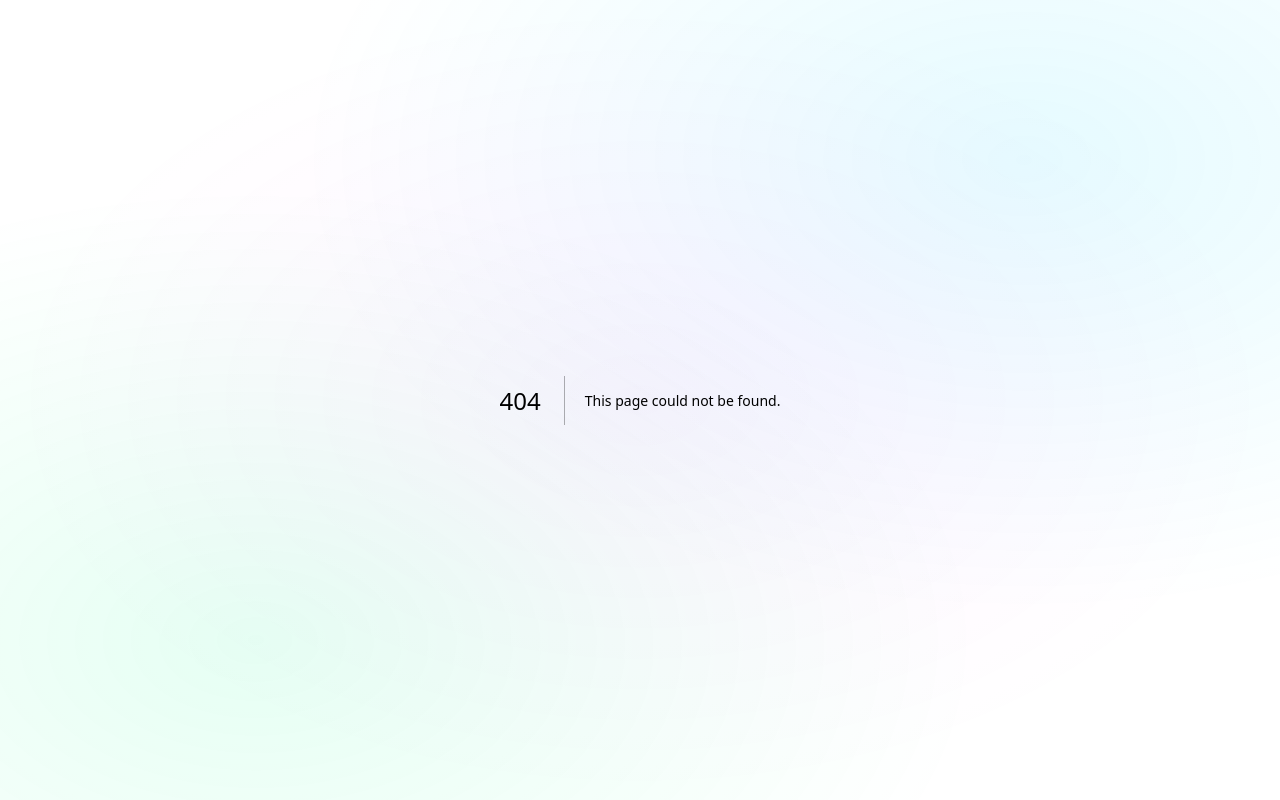
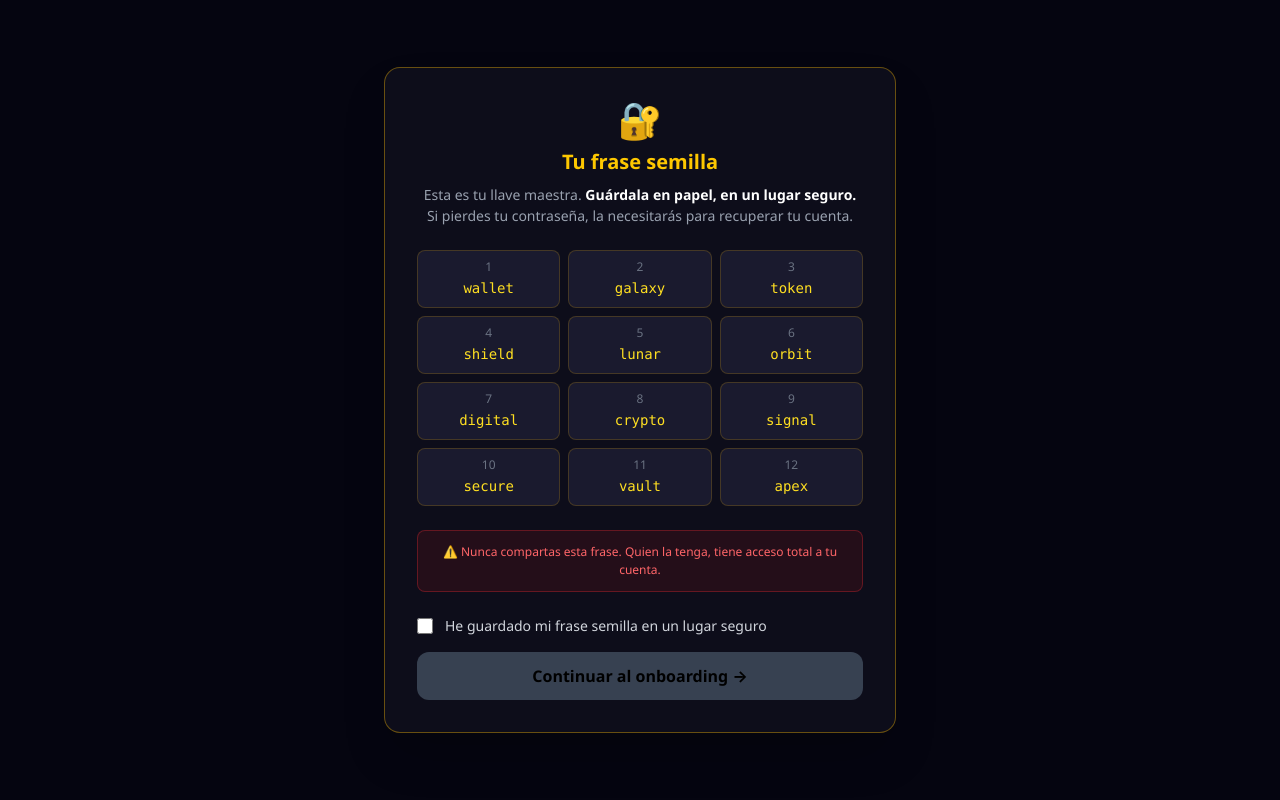
Before and after one commit to eeelien/eelienx-protocol, a Next.js app: page /demo-seed in a window 1280 px wide. Before the commit this address had no page. Built offline with nearby package versions, Linux system fonts and the light colour scheme.

Commit message:
feat: add /demo-seed page for presentation flow

```diff
--- /dev/null
+++ b/src/app/demo-seed/page.tsx
@@ -0,0 +1,55 @@
+'use client';
+import { useState } from 'react';
+import { useRouter } from 'next/navigation';
+
+const WORDS = ['wallet','galaxy','token','shield','lunar','orbit','digital','crypto','signal','secure','vault','apex'];
+
+export default function DemoSeedPage() {
+  const router = useRouter();
+  const [confirmed, setConfirmed] = useState(false);
+
+  return (
+    <div className="min-h-screen bg-[#050510] flex items-center justify-center p-4">
+      <div className="w-full max-w-lg">
+        <div className="bg-[#0d0d1a] border border-yellow-500/40 rounded-2xl p-8 shadow-2xl">
+          <div className="text-center mb-6">
+            <div className="text-4xl mb-2">🔐</div>
+            <h2 className="text-xl font-bold text-yellow-400">Tu frase semilla</h2>
+            <p className="text-sm text-gray-400 mt-2">
+              Esta es tu llave maestra. <strong className="text-white">Guárdala en papel, en un lugar seguro.</strong> Si pierdes tu contraseña, la necesitarás para recuperar tu cuenta.
+            </p>
+          </div>
+
+          <div className="grid grid-cols-3 gap-2 mb-6">
+            {WORDS.map((word, i) => (
+              <div key={i} className="bg-[#1a1a2e] border border-yellow-500/20 rounded-lg p-2 text-center">
+                <span className="text-xs text-gray-500 block">{i + 1}</span>
+                <span className="text-sm font-mono text-yellow-300">{word}</span>
+              </div>
+            ))}
+          </div>
+
+          <div className="bg-red-900/20 border border-red-500/30 rounded-lg p-3 mb-6">
+            <p className="text-xs text-red-400 text-center">
+              ⚠️ Nunca compartas esta frase. Quien la tenga, tiene acceso total a tu cuenta.
+            </p>
+          </div>
+
+          <label className="flex items-center gap-3 cursor-pointer mb-4">
+            <input type="checkbox" checked={confirmed} onChange={e => setConfirmed(e.target.checked)}
+              className="w-4 h-4 accent-yellow-400"/>
+            <span className="text-sm text-gray-300">He guardado mi frase semilla en un lugar seguro</span>
+          </label>
+
+          <button
+            onClick={() => router.push('/onboarding?reset=1')}
+            disabled={!confirmed}
+            className="w-full py-3 rounded-xl font-bold text-black transition-all"
+            style={{ background: confirmed ? '#facc15' : '#374151', cursor: confirmed ? 'pointer' : 'not-allowed' }}>
+            Continuar al onboarding →
+          </button>
+        </div>
+      </div>
+    </div>
+  );
+}
```
